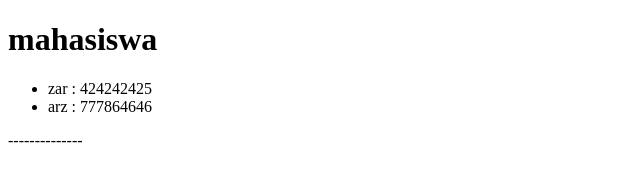
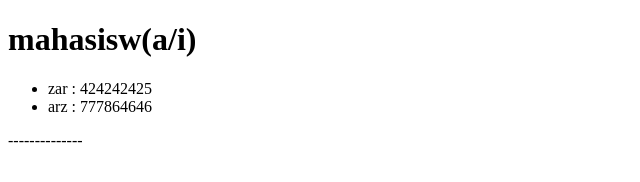
Before and after one commit to Resalfin/learn-git, a plain HTML site: page mahasiswa.html in a window 1280 px wide. Shown: the full height of the page, 0-640 px from the left. Drawn offline with Linux system fonts and the light colour scheme.

Commit message:
memperbaiki data mahasiswa

```diff
--- a/mahasiswa.html
+++ b/mahasiswa.html
@@ -7,7 +7,7 @@
     <title>mahasiswa lah</title>
 </head>
 <body>
-    <h1>mahasiswa</h1>
+    <h1>mahasisw(a/i)</h1>
     <ul>
         <li>zar : 424242425</li>
         <li>arz : 777864646</li>
```
